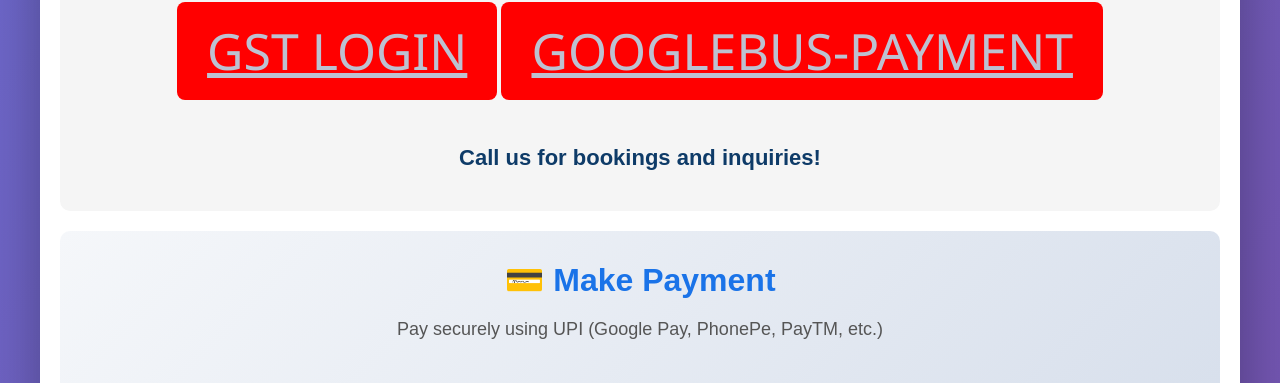
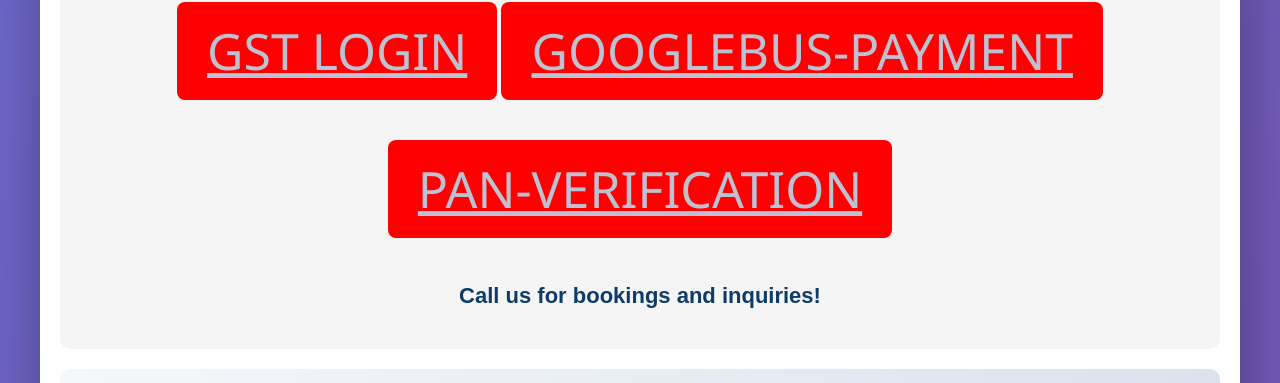
Before and after one commit to rpntravels/GOOGLEBUS, a website: page index.html in a window 1280 px wide. Shown: the part 2267-2650 px from the top of the page. Drawn offline with Linux system fonts and the light colour scheme; a script that the page names is missing.

Commit message:
Add PAN verification link to index.html

```diff
--- a/index.html
+++ b/index.html
@@ -53,6 +53,7 @@
         <a href="https://pgportal.gov.in/Signin" target="_blank" class="nav-btn cpgrams-btn">CPGRAMS</a>
         <a href="https://services.gst.gov.in/services/login" target="_blank" class="nav-btn gst-btn">GST LOGIN</a>
         <a href="https://rzp.io/rzp/MO6lzJNC" target="_blank" class="nav-btn googlebus-payment-btn">GOOGLEBUS-PAYMENT</a>
+                <a href="https://verify.cgpey.com/api/v1/verify/pan" target="_blank" class="nav-btn PAN-btn">PAN-VERIFICATION</a>
 
         <form>
           <script src="https://checkout.razorpay.com/v1/payment-button.js" data-payment_button_id="pl_SyxRCuam4uoH1N" async></script>
```
